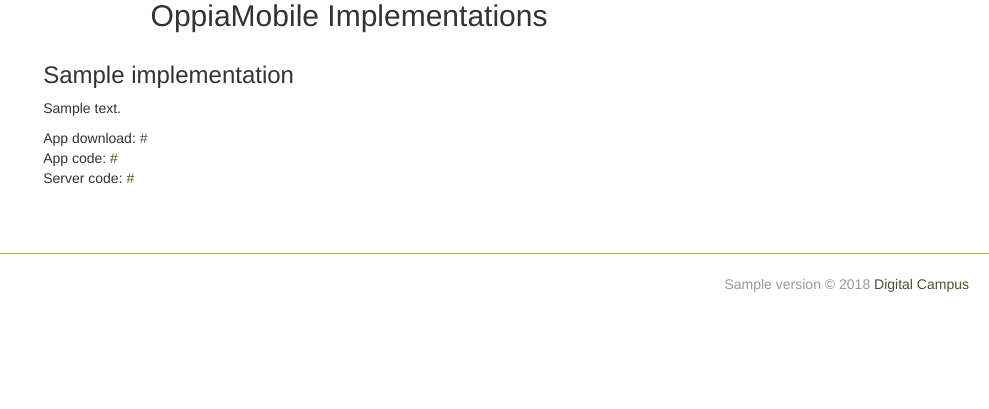
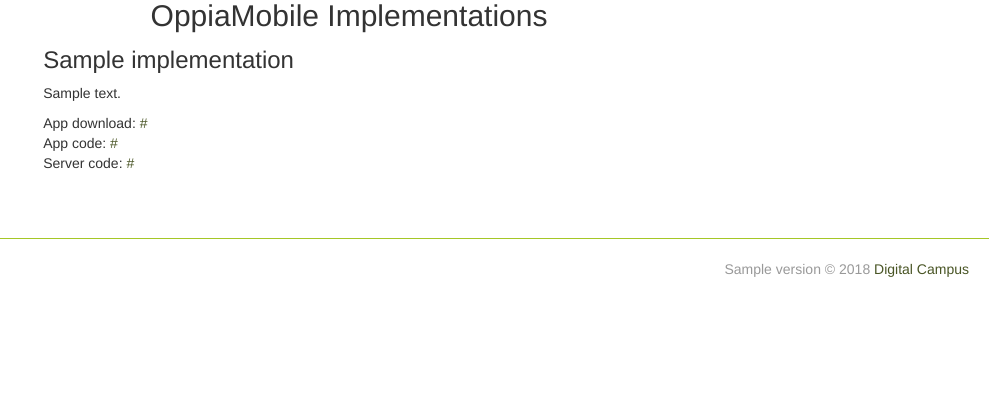
Before and after one commit to DigitalCampus/oppia-implementations, a Django app: template oppia_implementations/templates/oppia_implementations/home.html in a window 1280 px wide. Shown: the part 391-800 px from the top of the page, without its empty margins (291-1280 px from the left). Run offline with Django 3.2, Linux system fonts and the light colour scheme; the template is opened without the code that fills it: most values are stand-ins (such as "Sample title", 1, 10 or a date in 2020); some libraries are stand-ins or nearby versions.

Commit message:
update for #6

```diff
--- a/oppia_implementations/templates/oppia_implementations/home.html
+++ b/oppia_implementations/templates/oppia_implementations/home.html
@@ -23,7 +23,7 @@
 			{% endthumbnail %}
 			</div>
 			<div class="col-xs-11">
-			<h3>{{ implementation.title }}</h3>
+			<h3 style="margin-top:5px">{{ implementation.title }}</h3>
 			<p>{{ implementation.description }}</p>
 			{% if implementation.app_download_url %}
 				{% trans 'App download:' %} <a href="{{ implementation.app_download_url }}">{{ implementation.app_download_url }}</a><br/>
```
